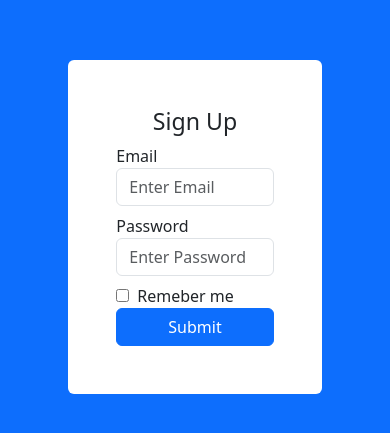
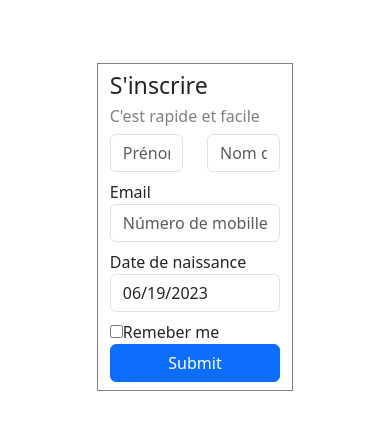
Before and after one commit to Knoka1/SimpleSingUp, a React (Vite) app: page / in a window 390 px wide. Shown: the part 195-628 px from the top of the page. Built offline with nearby package versions, Linux system fonts and the light colour scheme.

Commit message:
feature: Added responsiveness and similar design

```diff
--- a/src/App.css
+++ b/src/App.css
@@ -4,21 +4,30 @@
 }
 
 .form_container {
-  width: 30%;
+  width: 50%;
+}
+
+.subText {
+  color: gray;
+}
+
+.box {
+  border: 1px;
+  border-style: solid;
+  border-color: grey;
+  padding: 8px;
 }
 
 .singup {
-  display: flex;
-  flex-direction: column;
 }
 @media (max-width: 1000px) {
   .form_container {
-    width: 45%;
+    width: 65%;
   }
 }
 
 @media (max-width: 600px) {
   .form_container {
-    width: 65%;
+    width: 75%;
   }
 }
--- a/src/App.jsx
+++ b/src/App.jsx
@@ -13,24 +13,44 @@ function App() {
   const [date, setDate] = useState(new Date());
 
   return (
-    <div className="signup template d-flex justify-content-center align-items-center vh-100 bg-primary">
-      <div className="form_container p-5 rounded bg-white">
+    <div className="signup template d-flex justify-content-center align-items-center vh-100">
+      <div className="form_container p-5 rounded">
         <form>
-          <h3 className="text-center">Sign Up</h3>
+          <div className="container box">
+            <div className="">
+              <h3 className="text-left">S'inscrire</h3>
+              <h6 className="subText text-left">C'est rapide et facile</h6>
+            </div>
+            <div className="mb-2 row">
+              <div className="col">
+                <input
+                  type="text"
+                  placeholder="Prénom"
+                  className="form-control"
+                />
+              </div>
+              <div className="col">
+                <input
+                  type="nom"
+                  placeholder="Nom de famille"
+                  className="form-control"
+                />
+              </div>
+            </div>
             <div className="mb-2">
-            <label htmlForm="email">Email</label>
+              <label htmlFor="Email">Email</label>
               <input
                 type="email"
-              placeholder="Enter Email"
+                placeholder="Número de mobille ou e-mail"
                 className="form-control"
               />
             </div>
             <div className="mb-2">
-            <label htmlForm="password">Password</label>
-            <input
-              type="password"
-              placeholder="Enter Password"
+              <label htmlFor="naissance">Date de naissance</label>
+              <DatePicker
                 className="form-control"
+                selected={date}
+                onChange={(date) => setDate(date)}
               />
             </div>
             <div>
@@ -39,12 +59,12 @@ function App() {
                 className="custom-control custom-checkbox"
                 id="check"
               />
-            <label htmlFor="check" className="custom-input-label ms-2">
-              Remeber me
-            </label>
+              <label htmlFor="check">Remeber me</label>
             </div>
+
             <div className="d-grid">
               <button className="btn btn-primary">Submit</button>
+            </div>
           </div>
         </form>
       </div>
```
Lines whose indentation alone changed are shown as unchanged.
